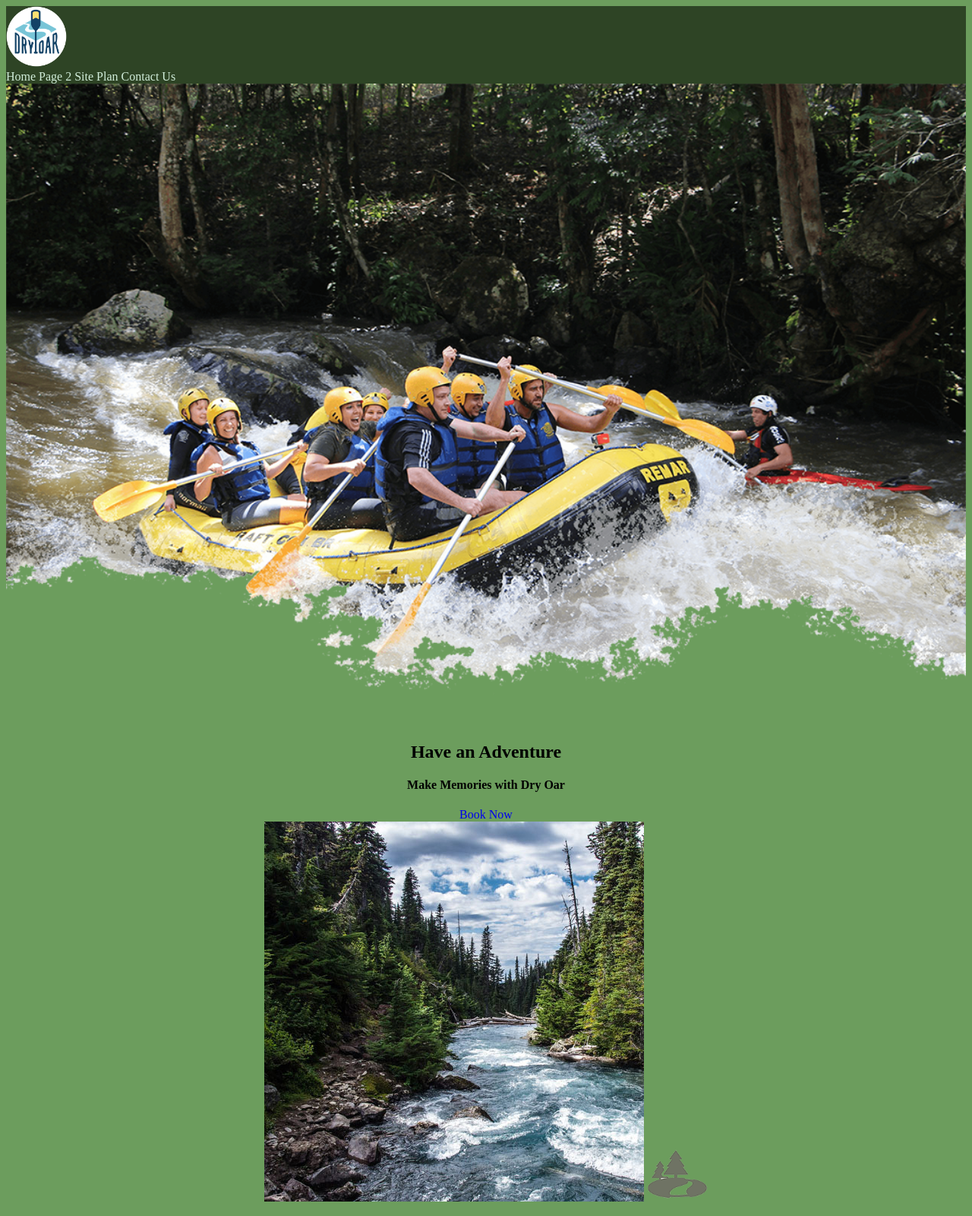
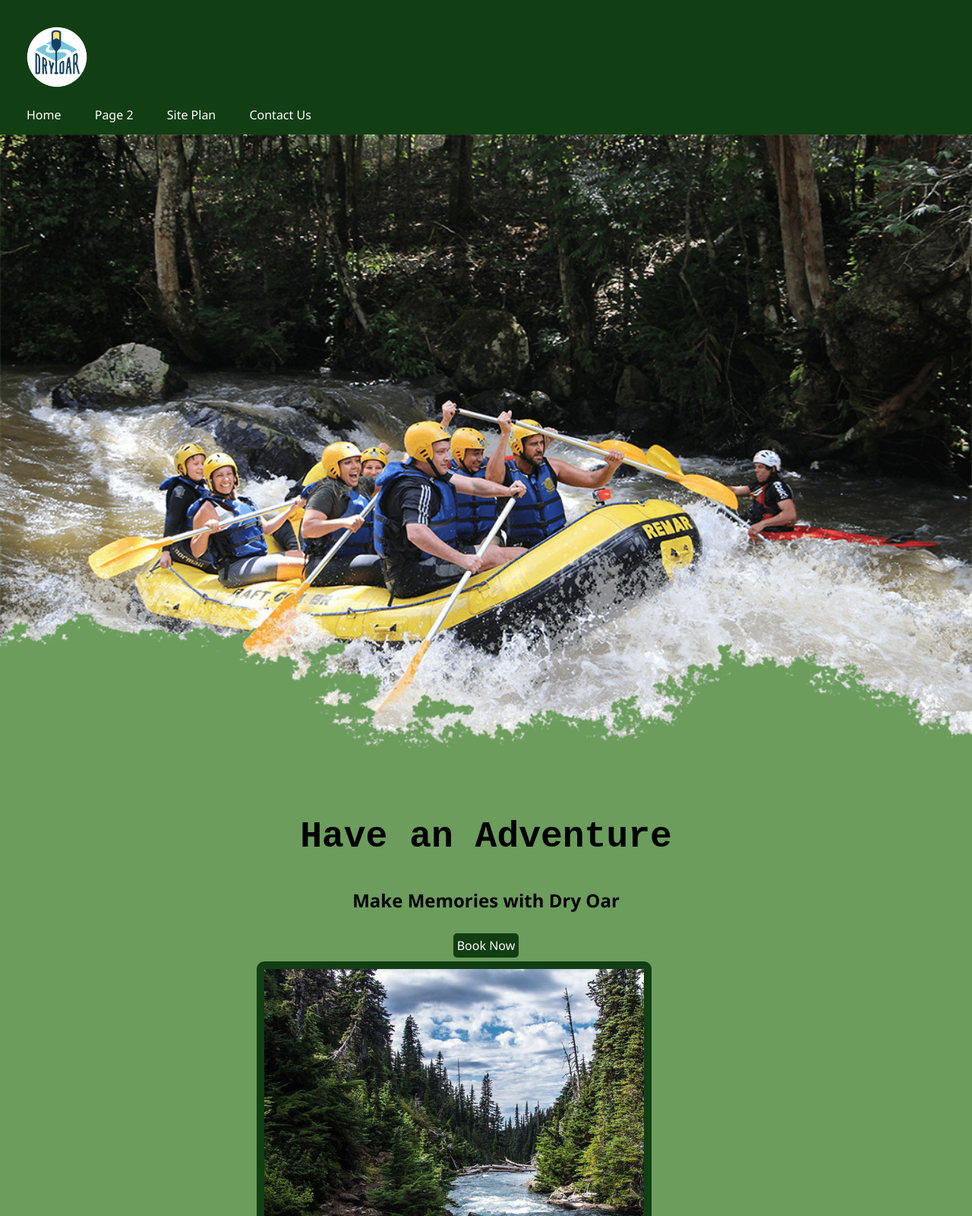
Before and after one commit to CAdamWebb/wdd130, a plain HTML site: page wwr/index.html in a window 1280 px wide. Shown: the top 1600 px of the page at 76% size. Drawn offline with Linux system fonts and the light colour scheme.

Commit message:
Fonts and spacing

```diff
--- a/byui/styles/styles.css
+++ b/byui/styles/styles.css
@@ -18,7 +18,7 @@ img {
     margin: 0 auto;
 }
 * {
-    border: 2px solid blue;
+    //border: 2px solid blue;
 }
 h1 {
     text-align: center;
--- /dev/null
+++ b/circles/styles/styles.css
@@ -0,0 +1,14 @@
+body {
+    margin: 0;
+    background-color: #606060;
+    text-align: center;
+}
+header img {
+    width: 100%;
+}
+.circle {
+    width: 20%;
+    margin: 5%;
+    border-radius: 50%;
+    border: 15px solid #3c3c3c;
+}
--- a/wwr/styles/style.css
+++ b/wwr/styles/style.css
@@ -2,13 +2,36 @@
     max-width: 1600px;
     margin: 0 auto;
 }
+header {
+    background-color: #113e13;
+    padding: 15px;
+}
+.logo {
+    width: 80px;
+    padding: 20px;
+}
 nav a {
     text-align: center;
-    color: #d2eedb;
+    color: white;
     text-decoration: none;
+    font-family: 'Segoe UI', Tahoma, Geneva, Verdana, sans-serif;
+    padding: 20px;
+}
+nav a:hover {
+    background-color: #0a2b0b;
+}
+#hero-img {
+    width: 100%;
 }
 #hero-msg h1, #hero-msg h4 {
     text-align: center;
+    font-size: 3em;
+}
+#hero-msg h4 {
+    font-size: 1.5em;
+}
+#hero-msg h1{
+    font-family: 'Courier New', Courier, monospace;
 }
 .button-box {
     text-align: center;
@@ -16,37 +39,53 @@ nav a {
 main section {
     text-align: center;
 }
+main section h2 {
+    font-family: 'Courier New', Courier, monospace;
+}
+.home-grid {
+    margin: 10px;
+}
+.card-img {
+    border: 10px solid #113e13;
+    border-radius: 10px;
+}
 #background {
     height: 725px;
 }
 body {
     background-color: #6c9d5d;
-}
-header {
-    background-color:rgba(20,30,13, .7);
-}
-nav a:hover {
-    background-color: rgb(6, 44, 12);
-    color: #ffffff;
-}
-#hero-img {
-    width: 100%;
-}
-.logo {
-    width: 80px;
+    margin: 0;
+    padding: 0;
+    font-family: 'Segoe UI', Tahoma, Geneva, Verdana, sans-serif;
 }
 .icon {
     width: 80px;
 }
 .book, .join {
     text-decoration: none;
+    border-radius: 5px;
+    background-color: #113e13;
+    color: white;
+    padding: 5px;
+    margin: 5px;
+}
+.book:hover, .join:hover {
+    background-color: #0a2b0b;
+}
+.msg {
+    line-height: 1.5em;
+    padding: 35px;
 }
 footer a {
     text-decoration: none;
 }
 footer p {
     font-size: 1.2em;
+    padding: 25px 50px;
 }
 footer p a:hover {
     text-decoration: underline;
 }
+.social {
+    padding: 35px;
+}
```
Also changed, not shown: circles/index.html (added, +18 -0 lines).
